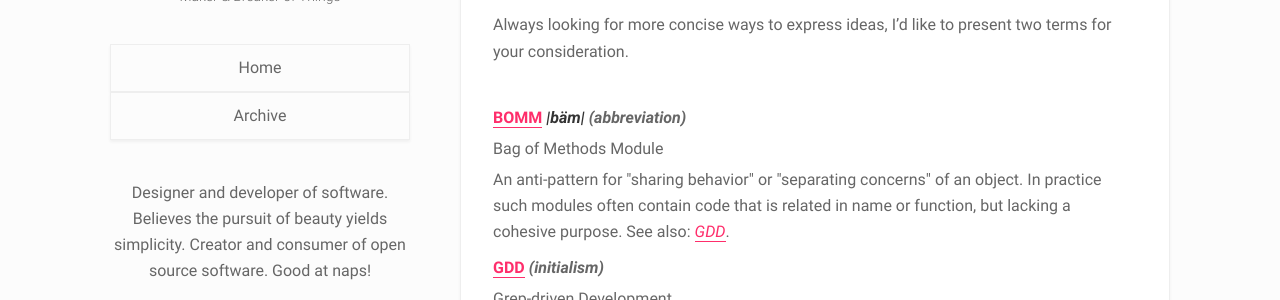
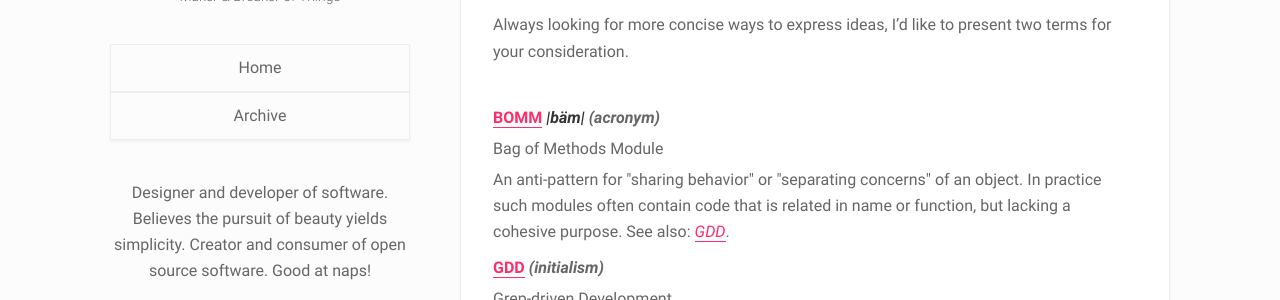
Before and after one commit to stevenharman/stevenharman.github.io, a Jekyll site: the page built from _posts/2012-10-02-bag-of-methods-module-and-grep-driven-development.markdown, in a window 1280 px wide and 1018 px high. Shown: the part 267-567 px from the top of the window. Built offline with Jekyll 4.4.1, drawn with Linux system fonts in a browser that asks for light colours; comment, search, counter and statistics services are not loaded.

Commit message:
Well, actually... it's an acronym.

```diff
--- a/_posts/2012-10-02-bag-of-methods-module-and-grep-driven-development.markdown
+++ b/_posts/2012-10-02-bag-of-methods-module-and-grep-driven-development.markdown
@@ -9,7 +9,7 @@ Always looking for more concise ways to express ideas, I'd like to present two
 terms for your consideration.
 
 <dl>
-  <dt><a id='bomm'>BOMM</a> <em>|bäm|</em> <i>(abbreviation)</i></dt>
+  <dt><a id='bomm'>BOMM</a> <em>|bäm|</em> <i>(acronym)</i></dt>
   <dd>Bag of Methods Module</dd>
   <dd>An anti-pattern for "sharing behavior" or "separating concerns" of an
   object. In practice such modules often contain code that is related in name or
```
